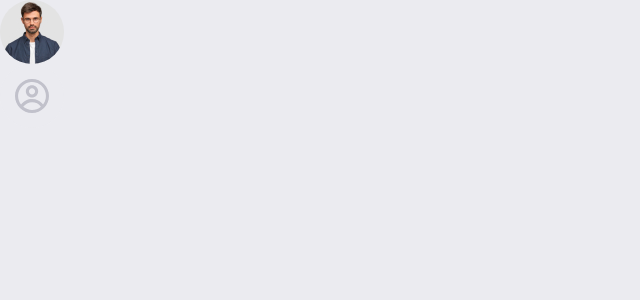
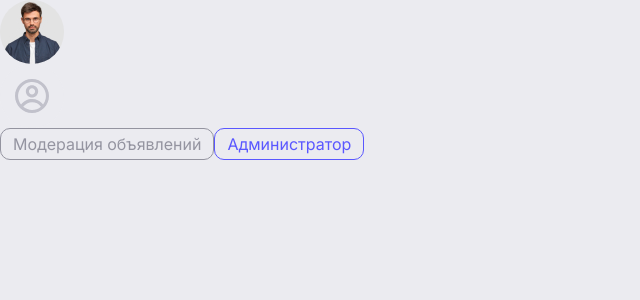
Before and after one commit to SkKostya/team-list, a Next.js app: page / in a window 1280 px wide. Shown: the top 300 px of the page, without its empty margins (0-640 px from the left). Built offline with nearby package versions, Linux system fonts and the light colour scheme.

Commit message:
feature: Create Tag component

```diff
--- a/app/globals/ui/avatar/avatar.tsx
+++ b/app/globals/ui/avatar/avatar.tsx
@@ -4,7 +4,7 @@ import './avatar.css';
 import { useState } from 'react';
 import Image from 'next/image';
 
-import { Icons } from '..';
+import { Icons } from '../index.server';
 
 interface IProps {
   image?: string;
--- a/app/globals/ui/index.ts
+++ b/app/globals/ui/index.client.ts
@@ -1,2 +1 @@
-export { default as Icons } from './icons';
 export { default as Avatar } from './avatar';
--- /dev/null
+++ b/app/globals/ui/index.server.ts
@@ -0,0 +1,2 @@
+export { default as Icons } from './icons';
+export { default as Tag } from './tag';
--- /dev/null
+++ b/app/globals/ui/tag/index.ts
@@ -0,0 +1 @@
+export { default } from './tag';
--- /dev/null
+++ b/app/globals/ui/tag/tag.css
@@ -0,0 +1,13 @@
+.tag {
+  display: inline-block;
+  padding: 5px 12px;
+  color: #9494a0;
+  border: 1px solid currentColor;
+  border-radius: 10px;
+  text-align: center;
+  line-height: 20px;
+
+  &.tag--blue {
+    color: #5a57ff;
+  }
+}
--- /dev/null
+++ b/app/globals/ui/tag/tag.tsx
@@ -0,0 +1,19 @@
+import './tag.css';
+
+type Color = 'base' | 'blue';
+
+interface IProps {
+  text: string;
+  color?: Color;
+}
+
+const colorClass: Record<Color, string> = {
+  base: '',
+  blue: 'tag--blue',
+};
+
+const Tag: React.FC<IProps> = ({ text, color = 'base' }) => {
+  return <span className={`tag ${colorClass[color]}`}>{text}</span>;
+};
+
+export default Tag;
--- a/app/page.tsx
+++ b/app/page.tsx
@@ -1,10 +1,13 @@
-import { Avatar } from './globals/ui';
+import { Avatar } from './globals/ui/index.client';
+import { Tag } from './globals/ui/index.server';
 
 export default function Home() {
   return (
     <main>
       <Avatar image={'/images/avatar.jpg'} />
       <Avatar />
+      <Tag text="Модерация объявлений" />
+      <Tag text="Администратор" color="blue" />
     </main>
   );
 }
```
